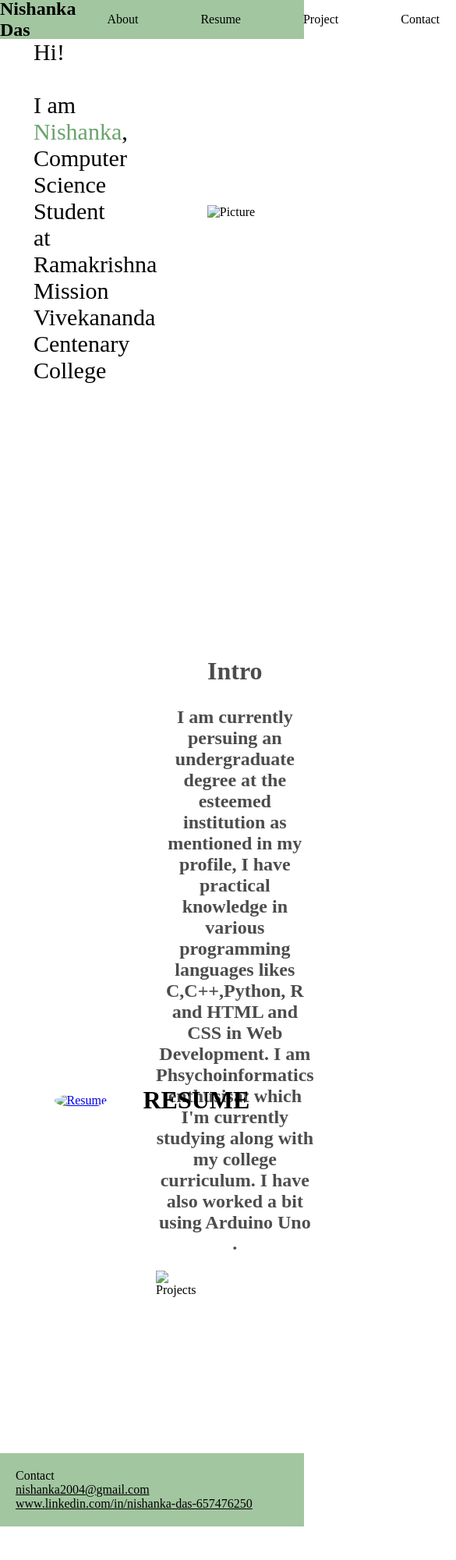
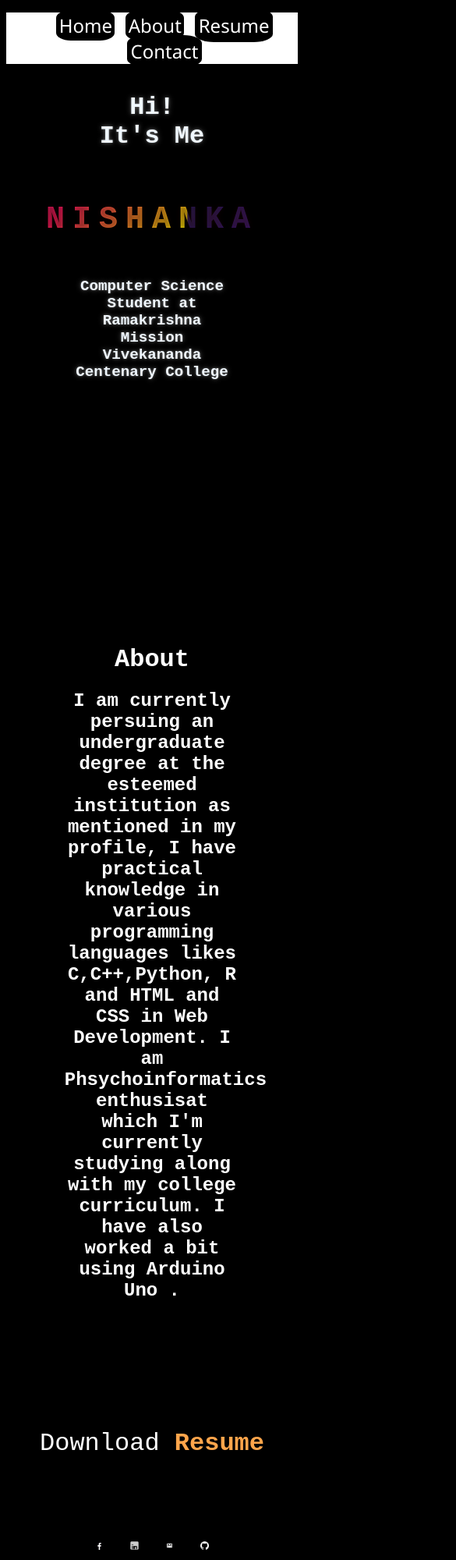
Before and after one commit to NishankaDas/myportfolio.github.io, a plain HTML site: page index.html in a window 390 px wide. Shown: the top 2000 px of the page at 78% size, 585 px wide, since content can reach past the window. Before the commit the page ends 1957 px from the top, so only its background shows below. Drawn offline with Linux system fonts and the light colour scheme; a web font is replaced by a local one.

Commit message:
Update index.html

```diff
--- a/index.html
+++ b/index.html
@@ -1,239 +1,327 @@
 <!DOCTYPE html>
 <html lang="en">
-
 <head>
     <meta charset="UTF-8">
     <meta name="viewport" content="width=device-width, initial-scale=1.0">
-    <title>Nishanka Das</title>
-    <link rel="preconnect" href="https://fonts.googleapis.com">
-    <link rel="preconnect" href="https://fonts.gstatic.com" crossorigin>
-    <link href="https://fonts.googleapis.com/css2?family=Playfair+Display:ital,wght@1,500&display=swap"
-        rel="stylesheet">
+    <title>Portfolio</title>
     <style>
-        * {
-            padding: 0;
-            margin: 0;
+        body {
+            background-color: black;
         }
 
-        body {
-            background: rgb(255, 255, 255);
-            font-family: 'Playfair Display', serif;
+        div {
+            text-align: center;
         }
 
-        nav {
-            display: flex;
-            justify-content: space-around;
-            align-items: center;
-            height: 50px;
-            background: rgb(162, 198, 160);
+        div ul {
+            background-color: rgb(255, 255, 255);
         }
 
-        nav ul {
-            display: flex;
-            justify-content: right;
-        }
+        div ul li {
+            text-decoration: none;
+            list-style: none;
+            display: inline-block;
+            margin-right: 5%;
 
-        nav ul li {
-            list-style: none;
-            margin: 0 40px;
-        }
-
-        nav ul li a {
-            color: black;
-            text-decoration: none;
-            transition: all 0.3s ease;
-        }
-
-        nav ul li a:hover {
-            color: #ffffff;
-        }
-
-        section {
-            display: flex;
-            justify-content: space-around;
-            align-items: center;
-        }
-
-        .lef {
-            margin: 20px;
-        }
-
-        .rig {
-            width: 30%;
-            font-size: 30px;
-        }
-
-        .green {
-            color: rgb(106, 163, 109);
-        }
-
-        .sec {
-            width: 925px;
-            height: 600px;
-            margin: 150px;
 
 
         }
 
-        .bg {
-            background-image: url(bg.png );
-            width: 925px;
-            height: 600px;
-            margin: 150px;
-            opacity: .7;
+        div ul li a {
+            color: rgb(255, 255, 255);
+            text-decoration: none;
+            transition: all 0.3s ease;
+            font-size: larger;
+            background-color: black;
+            padding: 5%;
+            border-radius: 25%;
+            font-family: 'Segoe UI', Tahoma, Geneva, Verdana, sans-serif;
+            font-weight: 500;
+            font-size: x-large;
+        }
+
+        div ul li a:hover {
+            text-transform: uppercase;
+            background-image: linear-gradient(-225deg,
+                    #231557 0%,
+                    #44107a 29%,
+                    #ff1361 67%,
+                    #fff800 100%);
+            background-size: auto auto;
+            background-clip: border-box;
+            background-size: auto;
+            color: #fff;
+            background-clip: text;
+            text-fill-color: transparent;
+            -webkit-background-clip: text;
+            -webkit-text-fill-color: transparent;
+            animation: textclip 1s linear infinite;
+            display: inline-block;
+            font-size: smaller;
 
         }
 
-        .intro {
-
-            margin: 20px;
+        .About {
+            margin: 10%;
+            color: aliceblue;
 
 
-            opacity: 1;
         }
 
-        .intro p {
-            width: auto;
-            align-content: center;
-            align-items: center;
-            position: absolute;
-            left: 0px;
-            margin: 200px;
-            border: 5px;
-            color: #000000;
-            font-weight: bold;
-            opacity: 1.0;
+        .About div div h3 {
+            font-family: 'Courier New', Courier, monospace;
+            font-size: 200%;
+            text-shadow: 0 0 7px rgba(255, 255, 255, .3), 0 0 3px rgba(255, 255, 255, .3);
         }
 
-        .thir img {
-            border-radius: 50%;
+        .About div div h1 {
+            font-family: 'Courier New', Courier, monospace;
+            font-size: 250%;
+            letter-spacing: 10px;
+            text-shadow: 0 0 7px rgba(53, 8, 8, 0.3), 0 0 3px rgba(26, 31, 1, 0.3);
         }
 
-        .thir img:hover {
-            background-color: rgb(162, 198, 160);
+        .clg {
+            padding-left: 15%;
+            padding-right: 15%;
+            padding-bottom: 25%;
+            font-size: 60%;
         }
 
-        .thir h1 {
-            text-decoration: none;
-            color: #000000;
+        .animate-charcter {
+
+            text-transform: uppercase;
+            background-image: linear-gradient(-225deg,
+                    #231557 0%,
+                    #44107a 29%,
+                    #ff1361 67%,
+                    #fff800 100%);
+            background-size: auto auto;
+            background-clip: border-box;
+            background-size: 200% auto;
+            color: #fff;
+            background-clip: text;
+            text-fill-color: transparent;
+            -webkit-background-clip: text;
+            -webkit-text-fill-color: transparent;
+            animation: textclip 3s linear infinite;
+            display: inline-block;
             font-size: xx-large;
+
         }
 
-        .thir h1:hover {
-            background-color: rgb(162, 198, 160);
+        @keyframes textclip {
+            to {
+                background-position: 200% center;
+            }
+        }
+
+
+        .pro a {
+            text-decoration: none;
+            color: inherit;
+            font-size: 24px;
+        }
+
+        .pro p {
+            font-weight: 700;
+            text-align: center;
+            font-size: 40px;
+            font-family: 'Courier New', Courier, monospace;
+            text-transform: uppercase;
+            background: linear-gradient(90deg, #000, #fff, #000);
+            letter-spacing: 5px;
+            -webkit-background-clip: text;
+            background-clip: text;
+            -webkit-text-fill-color: transparent;
+            background-repeat: no-repeat;
+            background-size: 80%;
+            animation: shine 5s linear infinite;
+            position: relative;
+        }
+
+        @keyframes shine {
+            0% {
+                background-position-x: -500%;
+            }
+
+            100% {
+                background-position-x: 500%;
+            }
+        }
+
+
+        .ab h2 {
+            color: white;
+            padding-bottom: 20%;
+            padding-left: 20%;
+            padding-right: 20%;
+            font-family: 'Courier New', Courier, monospace;
+        }
+
+        .ab h1 {
+            color: white;
+            text-align: center;
+            font-family: 'Courier New', Courier, monospace;
+            padding-top: 20%;
+            animation: backwards;
+        }
+
+        .Resume {
+            color: white;
+            font-family: 'Courier New', Courier, monospace;
+            font-size: 200%;
+            padding: 10%;
+            padding-bottom: 20%;
+        }
+
+        .Resume a {
+            overflow: hidden;
+            position: relative;
+            display: inline-block;
+        }
+
+        .Resume a ::before,
+        .Resume a::after {
+            content: '';
+            position: absolute;
+            width: 100%;
+            left: 0;
+        }
+
+        .Resume a::before {
+            background-color: #6cd8ff;
+            height: 2px;
+            bottom: 0;
+            transform-origin: 100% 50%;
+            transform: scaleX(0);
+            transition: transform .3s cubic-bezier(0.76, 0, 0.24, 1);
+        }
+
+        .Resume a::after {
+            content: attr(data-replace);
+            height: 100%;
+            top: 0;
+            transform-origin: 100% 50%;
+            transform: translate3d(200%, 0, 0);
+            transition: transform .3s cubic-bezier(0.76, 0, 0.24, 1);
+            color: #68d7ff;
+        }
+
+        .Resume a:hover::before {
+            transform-origin: 0% 50%;
+            transform: scaleX(1);
+        }
+
+        .Resume a:hover::after {
+            transform: translate3d(0, 0, 0);
+        }
+
+        .Resume a span {
+            display: inline-block;
+            transition: transform .3s cubic-bezier(0.76, 0, 0.24, 1);
+        }
+
+        .Resume a:hover span {
+            transform: translate3d(-200%, 0, 0);
+        }
+
+        /* Presentational Styles */
+
+
+        .Resume a {
+            text-decoration: none;
+            color: #ffa54b;
+            font-weight: 700;
+            vertical-align: top;
         }
 
         .last {
-            margin: 20px;
-            background: rgb(162, 198, 160);
-            padding: auto;
-        }
-        .end{
-            margin: 200px;
+            color: white;
+            text-align: center;
         }
 
-        footer {
-            width: 100%;
-
-            bottom: 0;
-            left: 0;
-            background: rgb(162, 198, 160);
+        img {
+            width: 3%;
+            padding-left: 4%;
+            padding-right: 4%;
+            padding-bottom: 5%;
         }
 
-        .cont {
-            text-decoration: none;
 
-            display: flex;
-            padding: 20px;
-        }
 
-        .cont a {
-            color: black;
-        }
-
-        footer a {
-            transition: all 0.3s ease;
-        }
-
-        footer a:hover {
-            color: #ffffff;
+        .Mail:hover {
+            color: #aab7bc;
         }
     </style>
 </head>
 
 <body>
+    <div id="home">
         <header>
             <nav>
 
-            <div class="right">
-                <h1>Nishanka Das</h1>
-            </div>
+
                 <div class="left">
                     <ul>
-                    <li><a href="#About">About</a></li>
-                    <li><a href="#res">Resume</a></li>
-                    <li><a href="#proj">Project</a></li>
-                    <li><a href="#Conta">Contact</a></li>
+                        <li><a href="#home"> Home </a></li>
+                        <li><a href="#About"> About </a></li>
+                        <li><a href="#res"> Resume </a></li>
+                        <li><a href="#Conta"> Contact </a></li>
                     </ul>
                 </div>
             </nav>
         </header>
         <main>
-        <section>
-            <div class="rig">
-                <form aria-setsize="20px">Hi!</form> <br>
-                I am <span class="green">Nishanka</span>,<br>
-                Computer Science Student at Ramakrishna Mission
-                Vivekananda Centenary College
+            <section class="About">
+
+                <div class="container">
+                    <div class="row">
+                        <h3>Hi!<br> It's Me </h3>
+                        <div class="col-md-12 text-center">
+                            <h1 class="animate-charcter">NISHANKA </h1>
                         </div>
-            <div class="lef">
-                <img src="orgpic.jpeg" alt="Picture" width="500" align="center">
+                        <div class="clg">
+                            <h3>Computer Science Student at Ramakrishna Mission Vivekananda Centenary College</h3>
+                        </div>
+                        <div class="pro">
+                            <p>Welcome to my profile</p>
+                        </div>
+
 
                     </div>
             </section>
-        <section class="sec">
-            <a id="About">
-                <div class="bg">
-                    <h2 align=center>
-                        <div class="intro">
-                            <p>
-                                <font size="+3">Intro</font>
-                                <br><br>I am currently persuing an undergraduate degree at the esteemed institution
-                                as mentioned in my profile, I have practical knowledge in various programming
-                                languages likes C,C++,Python, R and HTML and CSS in Web Development.
-                                I am Phsychoinformatics enthusisat which I'm currently studying along with my college
-                                curriculum.
-                                I have also worked a bit using Arduino Uno .
-                            <h2>
+        </main>
     </div>
+    <div id="About" class="ab">
+        <h1>
+
+            About
+
+        </h1>
+        <h2>I am currently persuing an undergraduate degree at the esteemed institution as mentioned in my profile,
+            I have practical knowledge in various programming languages likes C,C++,Python,
+            R and HTML and CSS in Web Development. I am Phsychoinformatics enthusisat which I'm
+            currently studying along with my college curriculum.
+            I have also worked a bit using Arduino Uno .</h2>
     </div>
-            </a>
-        </section>
-        <section class="thir">
-            <a id="res">
-                <p align="center">
-                    <a href="NISHANKA DAS.pdf"><img src="vc1.png" alt="Resume" width="400px"><br></a>
-                    <h1 align="center">RESUME</h1>
+    <div id="res" class="Resume">
+        <p>Download <a href="NISHANKA DAS.pdf" id="style-2" data-replace="this link"><span>Resume</span></a></p>
+    </div>
+    <div id="Conta" class="last">
+        <footer>
+            <div class="yes">
+                <a href="https://www.facebook.com/nishanka.das.712"><img src="fb.png" alt="Facebook"></a>
+                <a href="https://www.linkedin.com/in/nishanka-das-657476250/"><img src="linkdin.png" alt="Linkdin"></a>
+                <a href="#mail"><img src="mail.png"></a>
+                <a href="https://github.com/NishankaDas"><img src="git.png" alt="GitHub"></a>
+            </div>
+            <div id="mail" class="Mail">
+                nishanka2004@gmail.com
+            </div>
+            <p>Copyright© by Nishanka
             </p>
-            </a>
-        </section>
-        <section class="end">
-            <a id="proj">
-                <img src="download.jpg" alt="Projects">
-            </a>
-        </section>
-    </main>
-    <footer>
-        <div class="cont">
-            <a id="Conta">
-                <p>Contact<br>
-            </a>
-
-            <a href="#">nishanka2004@gmail.com</a><br>
-            <a href="#">www.linkedin.com/in/nishanka-das-657476250</a>
-            </p>
+        </footer>
     </div>
-    </footer>
 </body>
-
 </html>
```
Lines whose indentation alone changed are shown as unchanged.
